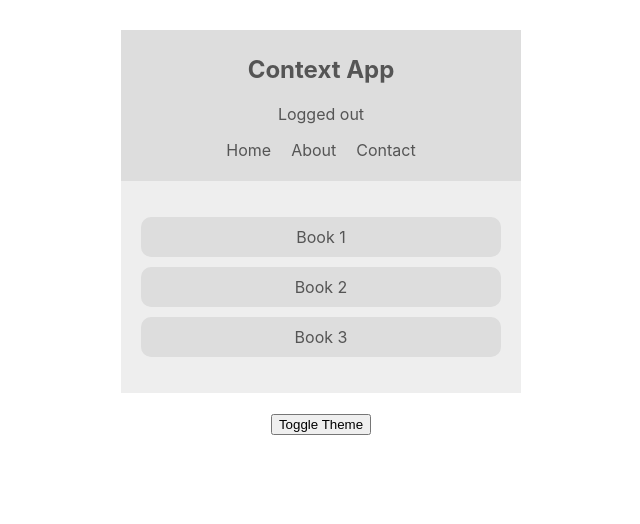
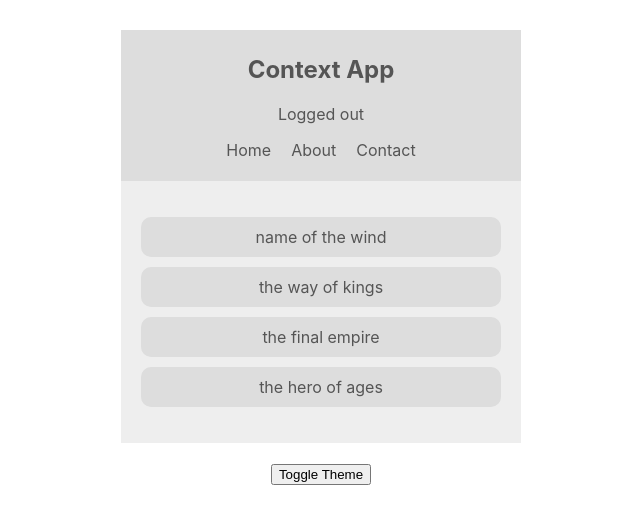
Before and after one commit to akashsheelavant/contextapp, a React (Create React App) app: page / in a window 1280 px wide. Shown: the top 524 px of the page, without its empty margins (319-959 px from the left). Built offline with nearby package versions, Linux system fonts and the light colour scheme.

Commit message:
Creating context with functional component.

```diff
--- a/src/App.js
+++ b/src/App.js
@@ -4,6 +4,7 @@
 import ThemeContextProvider from './contexts/ThemeContext';
 import ThemeToggle from './components/ThemeToggle'
 import AuthenticationContextProvider from './contexts/AuthenticationContext';
+import BookContextProvider from './contexts/BookContext';
 
 function App() {
   return (
@@ -11,7 +12,9 @@
       <ThemeContextProvider>
         <AuthenticationContextProvider>
           <Navbar />
-          <BookList />
+          <BookContextProvider>
+            <BookList />
+          </BookContextProvider>
           <ThemeToggle />
         </AuthenticationContextProvider>
       </ThemeContextProvider>
--- a/src/components/BookList.js
+++ b/src/components/BookList.js
@@ -1,17 +1,21 @@
 import React, { useContext } from 'react'
+import { BookContext } from '../contexts/BookContext'
 import { ThemeContext } from '../contexts/ThemeContext'
 
 const BookList = () => {
     const { isLightTheme, light, dark } = useContext(ThemeContext)
+    const { books } = useContext(BookContext)
     const theme = isLightTheme ? light : dark
     return (
         <div className="book-list" style={{ color: theme.syntax, background: theme.bg }}>
             <ul>
-                <li style={{ background: theme.ui }}>Book 1</li>
-                <li style={{ background: theme.ui }}>Book 2</li>
-                <li style={{ background: theme.ui }}>Book 3</li>
+                {books.map(book => {
+                    return (
+                        <li key={book.id} style={{ background: theme.ui }}>{book.title}</li>
+                    )
+                })}
             </ul>
-        </div>
+        </div >
     );
 }
 
--- /dev/null
+++ b/src/contexts/BookContext.js
@@ -0,0 +1,19 @@
+import React, { createContext, useState } from 'react'
+
+export const BookContext = createContext()
+
+const BookContextProvider = (props) => {
+    const [books, setBooks] = useState([
+        { title: 'name of the wind', id: 1 },
+        { title: 'the way of kings', id: 2 },
+        { title: 'the final empire', id: 3 },
+        { title: 'the hero of ages', id: 4 }
+    ])
+    return (
+        <BookContext.Provider value={{ books }}>
+            {props.children}
+        </BookContext.Provider>
+    );
+}
+
+export default BookContextProvider;
```
